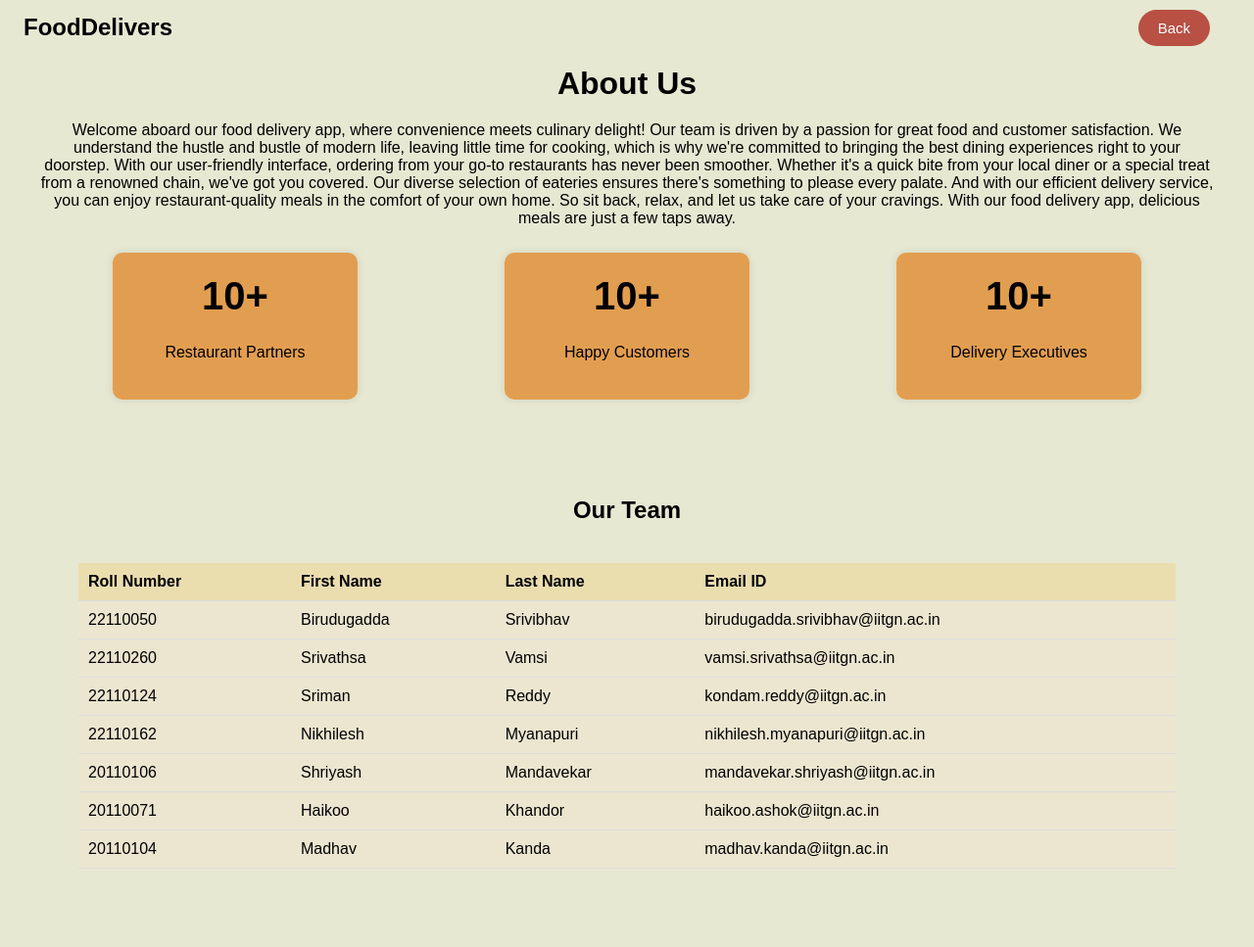
After one commit to Shriyash1234/Food_Delivery_System, a Flask app: page /aboutus in a window 1280 px wide. The commit adds this page. Shown: the whole page at 98% size. Run offline with Flask 3, Linux system fonts and the light colour scheme; some libraries are stand-ins or nearby versions.

Commit message:
About us page

```diff
--- a/app.py
+++ b/app.py
@@ -450,6 +450,11 @@ def index_deliveryagent():
 
     return delivery
 
+@app.route('/aboutus')
+def aboutus():
+    # You can render the aboutus.html template here
+    return render_template('aboutus.html')
+
 
 if __name__ == '__main__':
     app.run(debug=True)
--- /dev/null
+++ b/static/CSS/aboutus.css
@@ -0,0 +1,148 @@
+body {
+    font-family: Arial, sans-serif;
+    margin: 0;
+    padding: 0;
+    background-color: #e6e8d2;
+
+}
+
+.Header {
+    background-color: #f8f9fa;
+    padding: 20px;
+    box-shadow: 0px 2px 5px rgba(0, 0, 0, 0.1);
+    text-align: center;
+}
+
+.company-logo {
+    font-size: 24px;
+    font-weight: bold;
+    margin: 0;
+    color: #000;
+    text-align: center; /* Center-align text */
+    margin: 0; /* Remove any margin */
+    padding-left: 24px;
+    padding-top: 14px;
+}
+
+.cm-menu-btn {
+    display: none;
+}
+
+.menu-ul {
+    list-style-type: none;
+    margin: 0;
+    padding: 0;
+}
+
+.menu-ul li {
+    display: inline-block;
+    margin-right: 20px;
+}
+
+.menu-ul li a {
+    text-decoration: none;
+    color: #333;
+}
+
+.About {
+    padding: 40px;
+}
+
+.about-us-section {
+    text-align: center;
+}
+
+.about-us-heading h2 {
+    font-size: 32px;
+    margin-bottom: 20px;
+}
+
+.Team-members {
+    display: flex;
+    justify-content: center;
+    flex-wrap: wrap;
+    margin-top: 30px;
+}
+
+.member {
+    width: 200px;
+    margin: 20px;
+    text-align: center;
+}
+
+.member-img {
+    width: 150px;
+    height: 150px;
+    border-radius: 50%;
+    object-fit: cover;
+    margin-bottom: 15px;
+}
+
+.member h3 {
+    font-size: 20px;
+    margin-bottom: 10px;
+}
+
+.member p {
+    font-size: 16px;
+    color: #666;
+}
+
+.partner-executives {
+    display: flex;
+    justify-content: space-around;
+}
+
+.partner {
+    width: 250px;
+    height: 150px;
+    background-color: #e29e50;
+    border-radius: 10px;
+    padding: 20px;
+    box-shadow: 0 0 10px rgba(0, 0, 0, 0.1);
+    display: flex;
+    flex-direction: column;
+    justify-content: center;
+    align-items: center;
+    margin: 10px;
+}
+
+.partner-count {
+    font-size: 40px;
+    font-weight: bold;
+    margin-bottom: 10px;
+}
+
+.partner p {
+    text-align: center;
+}
+
+.team-table {
+    width: 100%;
+    border-collapse: collapse;
+    margin-top: 20px;
+}
+
+.team-table th,
+.team-table td {
+    padding: 10px;
+    text-align: left;
+    border-bottom: 1px solid #ddd;
+}
+
+.team-table th {
+    background-color: #eaddae;
+    font-weight: bold;
+}
+
+.team-table tr:nth-child(even) {
+    background-color: #ece6d0;
+}
+
+.team-table tr:nth-child(odd) {
+    background-color: #ece6d0;
+}
+
+.team-table tr:hover {
+    background-color: #eaddae;
+}
--- /dev/null
+++ b/templates/aboutus.html
@@ -0,0 +1,121 @@
+<!DOCTYPE html>
+<html lang="en">
+<head>
+    <meta charset="UTF-8">
+    <meta name="viewport" content="width=device-width, initial-scale=1.0">
+    <title>About Us</title>
+    <link rel="stylesheet" href="../static/CSS/header.css">
+    <link rel="stylesheet" href="../static/CSS/aboutus.css">
+</head>
+<body>
+    <Header>
+        <div class='landing-header'>
+            <div>
+                <p class="company-logo">FoodDelivers</p>
+            </div>
+            <div class="cm-header-wrap">
+                <div class="cm-menu-wrap">
+                    <div class="cm-menu-btn fa fa-bars"></div>
+                    <div class="cm-menu-inner">
+                        <ul class="menu-ul clear-all">
+                            <li class="has-child">
+                                <button onclick="goBack()" class="text-wrapper-2 header-button btn btn-secondary mb-3">Back</button>
+                            </li>
+                        </ul>
+                    </div>
+                </div>
+            </div>
+        </div>
+    </Header>
+
+    <section class="About">
+        <div class="about-us-section">
+            <div class="about-us-heading">
+                <h2>About Us</h2>
+                <p>Welcome aboard our food delivery app, where convenience meets culinary delight! Our team is driven by a passion for great food and customer satisfaction. We understand the hustle and bustle of modern life, leaving little time for cooking, which is why we're committed to bringing the best dining experiences right to your doorstep. With our user-friendly interface, ordering from your go-to restaurants has never been smoother. Whether it's a quick bite from your local diner or a special treat from a renowned chain, we've got you covered. Our diverse selection of eateries ensures there's something to please every palate. And with our efficient delivery service, you can enjoy restaurant-quality meals in the comfort of your own home. So sit back, relax, and let us take care of your cravings. With our food delivery app, delicious meals are just a few taps away.</p>
+            </div>
+
+            <div class="partner-executives">
+                <div class="partner">
+                    <div class="partner-count">10+</div>
+                    <p>Restaurant Partners</p>
+                </div>
+                <div class="partner">
+                    <div class="partner-count">10+</div>
+                    <p>Happy Customers</p>
+                </div>
+                <div class="partner">
+                    <div class="partner-count">10+</div>
+                    <p>Delivery Executives</p>
+                </div>
+            </div>
+
+
+
+            <section class="About">
+                <div class="Team-members">
+                    <h2>Our Team</h2>
+                    <table class="team-table">
+                        <thead>
+                            <tr>
+                                <th>Roll Number</th>
+                                <th>First Name</th>
+                                <th>Last Name</th>
+                                <th>Email ID</th>
+                            </tr>
+                        </thead>
+                        <tbody>
+                            <tr>
+                                <td>22110050</td>
+                                <td>Birudugadda</td>
+                                <td>Srivibhav</td>
+                                <td>birudugadda.srivibhav@iitgn.ac.in</td>
+                            </tr>
+                            <tr>
+                                <td>22110260</td>
+                                <td>Srivathsa</td>
+                                <td>Vamsi</td>
+                                <td>vamsi.srivathsa@iitgn.ac.in</td>
+                            </tr>
+                            <tr>
+                                <td>22110124</td>
+                                <td>Sriman</td>
+                                <td>Reddy</td>
+                                <td>kondam.reddy@iitgn.ac.in</td>
+                            </tr>
+                            <tr>
+                                <td>22110162</td>
+                                <td>Nikhilesh</td>
+                                <td>Myanapuri</td>
+                                <td>nikhilesh.myanapuri@iitgn.ac.in</td>
+                            </tr>
+                            <tr>
+                                <td>20110106</td>
+                                <td>Shriyash</td>
+                                <td>Mandavekar</td>
+                                <td>mandavekar.shriyash@iitgn.ac.in</td>
+                            </tr>
+                            <tr>
+                                <td>20110071</td>
+                                <td>Haikoo</td>
+                                <td>Khandor</td>
+                                <td>haikoo.ashok@iitgn.ac.in</td>
+                            </tr>
+                            <tr>
+                                <td>20110104</td>
+                                <td>Madhav</td>
+                                <td>Kanda</td>
+                                <td>madhav.kanda@iitgn.ac.in</td>
+                            </tr>
+                        </tbody>
+                    </table>
+                </div>
+            </section>
+
+    <script>
+        function goBack() {
+          window.history.back();
+        }
+    </script>
+</body>
+</html>
--- a/templates/home.html
+++ b/templates/home.html
@@ -19,6 +19,9 @@
                     <div class="cm-menu-inner">
                         <ul class="menu-ul clear-all">
                             <li class="has-child">
+                                <li class="has-child">
+                                    <a href="{{ url_for('aboutus') }}" class='text-wrapper-2 header-button'>About Us</a>
+                                </li>
                                 <li class="has-child">
                                     <a href="{{ url_for('login') }}" class='text-wrapper-2 header-button'>Login</a>
                                 </li>
```
